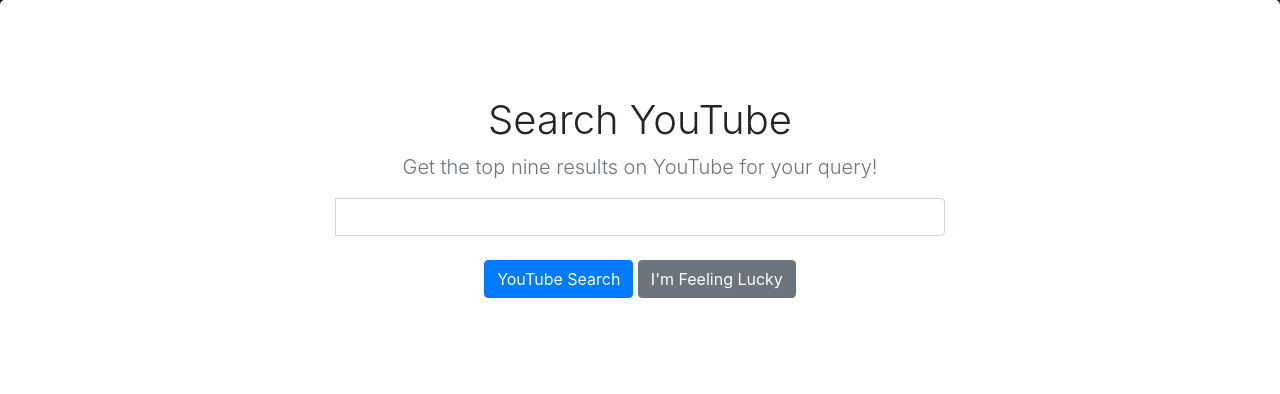
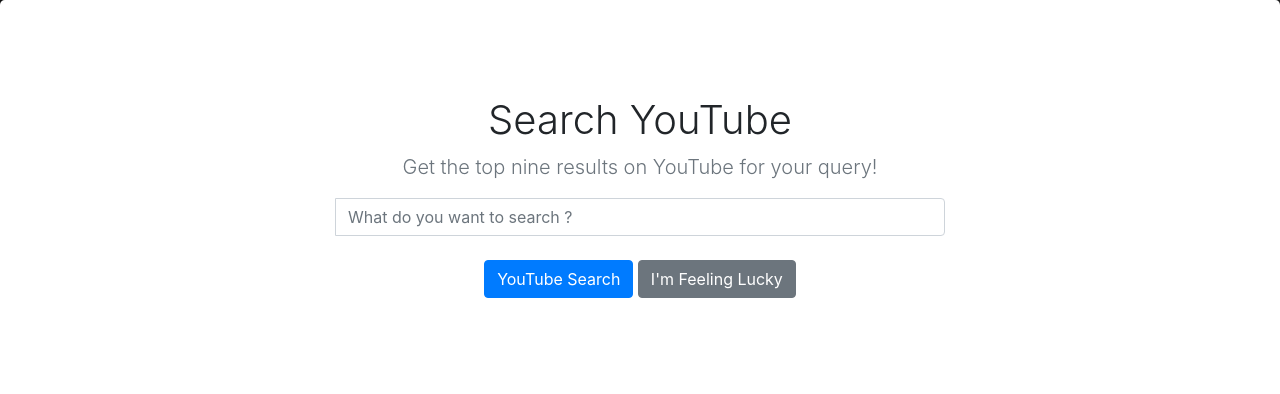
Before and after one commit to rishabh404-ai/YoutubeSearchAPI, a Django app: page / in a window 1280 px wide. Shown: the top 394 px of the page. Run offline with Django 3.2, Linux system fonts and the light colour scheme; some libraries are stand-ins or nearby versions.

Commit message:
Initial Commit

```diff
--- a/templates/index.html
+++ b/templates/index.html
@@ -40,7 +40,7 @@
       <form method="POST">
       <div class="input-group mb-3">
         {% csrf_token %}
-        <input type="text" name="search" class="form-control" aria-label="Username">
+        <input type="text" name="search" placeholder="What do you want to search ?" class="form-control" aria-label="Username">
       </div>
       <p>
         <button name="submit" value="search" class="btn btn-primary my-2">YouTube Search</button>
```
